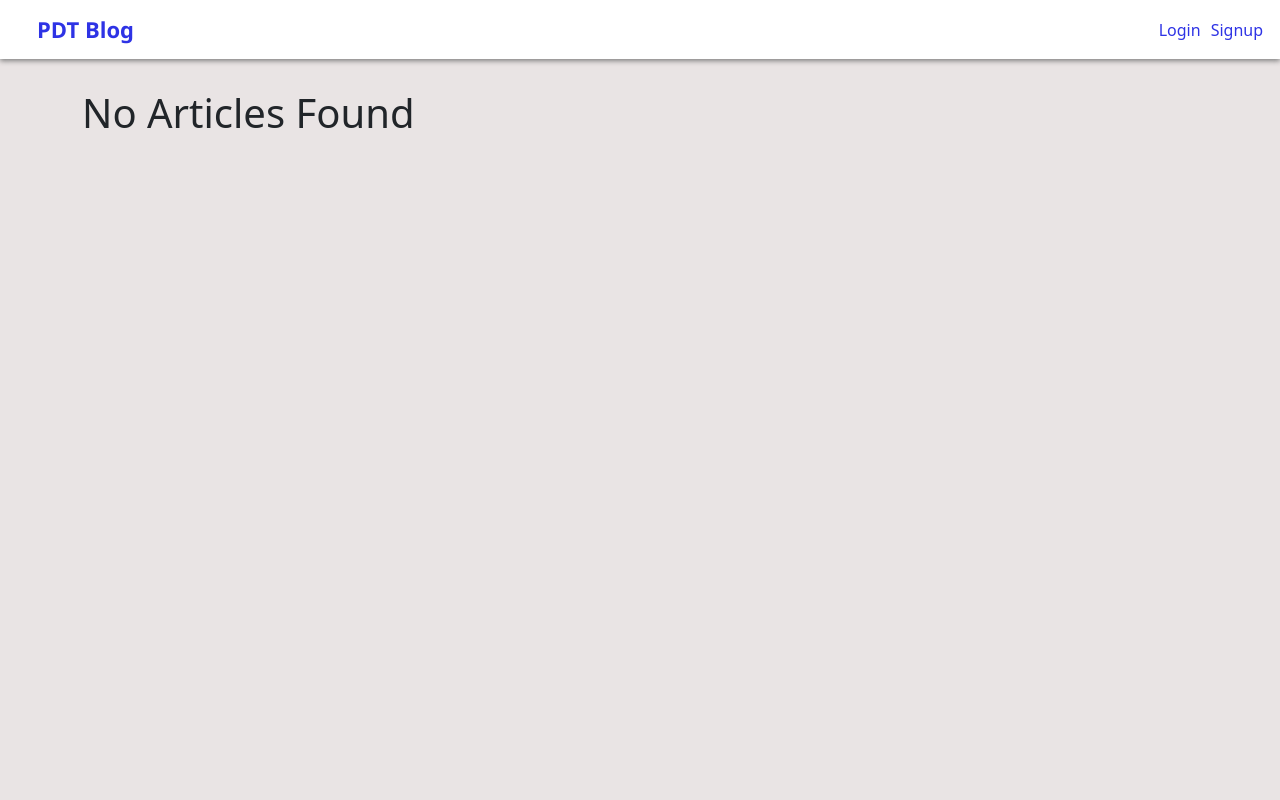
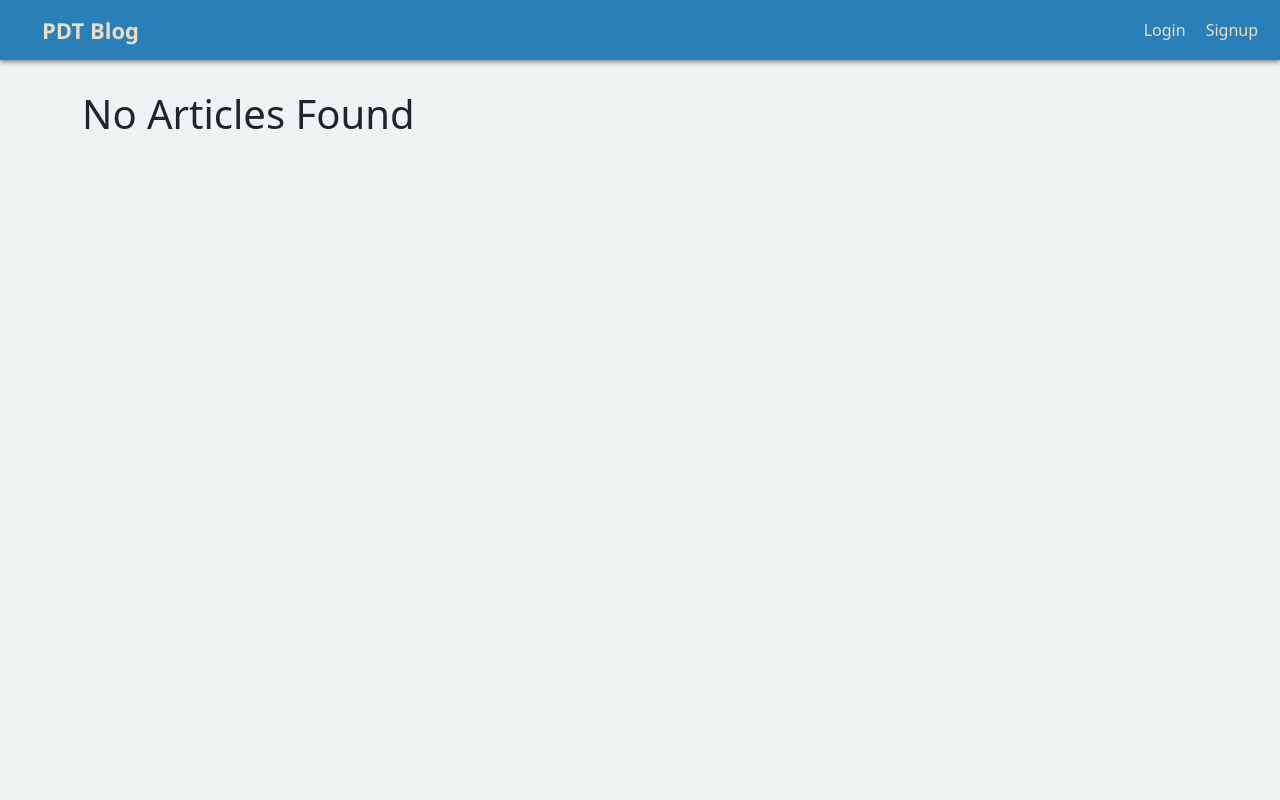
Before and after one commit to zxcvbnm0091/PDT_blog-Week-11-, a Flask app: page / in a window 1280 px wide. Run offline with Flask 2, Linux system fonts and the light colour scheme; data that the repository does not hold is empty; some libraries are stand-ins or nearby versions.

Commit message:
Update index.css

```diff
--- a/blog_complete/static/index.css
+++ b/blog_complete/static/index.css
@@ -2,32 +2,33 @@ html, body {
   height: 100%;
   width: 100%;
 }
-body{
-    background-color: rgb(233, 228, 228);
+body {
+  background-color: #f0f3f4;
 }
 
 /*Navbar*/
 nav {
-    background-color: #ffffff;
+  background-color: #2980b9;
   box-shadow: 0 2px 5px grey;
   margin-bottom: 30px;
 }
-.container-fluid #nav-title{
-    color: #2E33E5;
+.container-fluid #nav-title {
+  color: #eaddca;
   font-family: 'Segoe UI', Tahoma, Geneva, Verdana, sans-serif;
   font-weight: 600;
   font-size: 22px;
   margin-left: 20px;
 }
-span, nav a{
-    color: #2E33E5;
+span,
+nav a {
+  color: #eaddca;
   text-decoration: none;
-    padding: 5px;
+  padding: 10px;
 }
-span{
-    color: #000000;
+span {
+  color: #eaddca;
 }
-nav a:hover{
-    color: #2E33E5;
+nav a:hover {
+  color: #ffffff;
   text-decoration: underline;
 }
```
Lines whose indentation alone changed are shown as unchanged.
